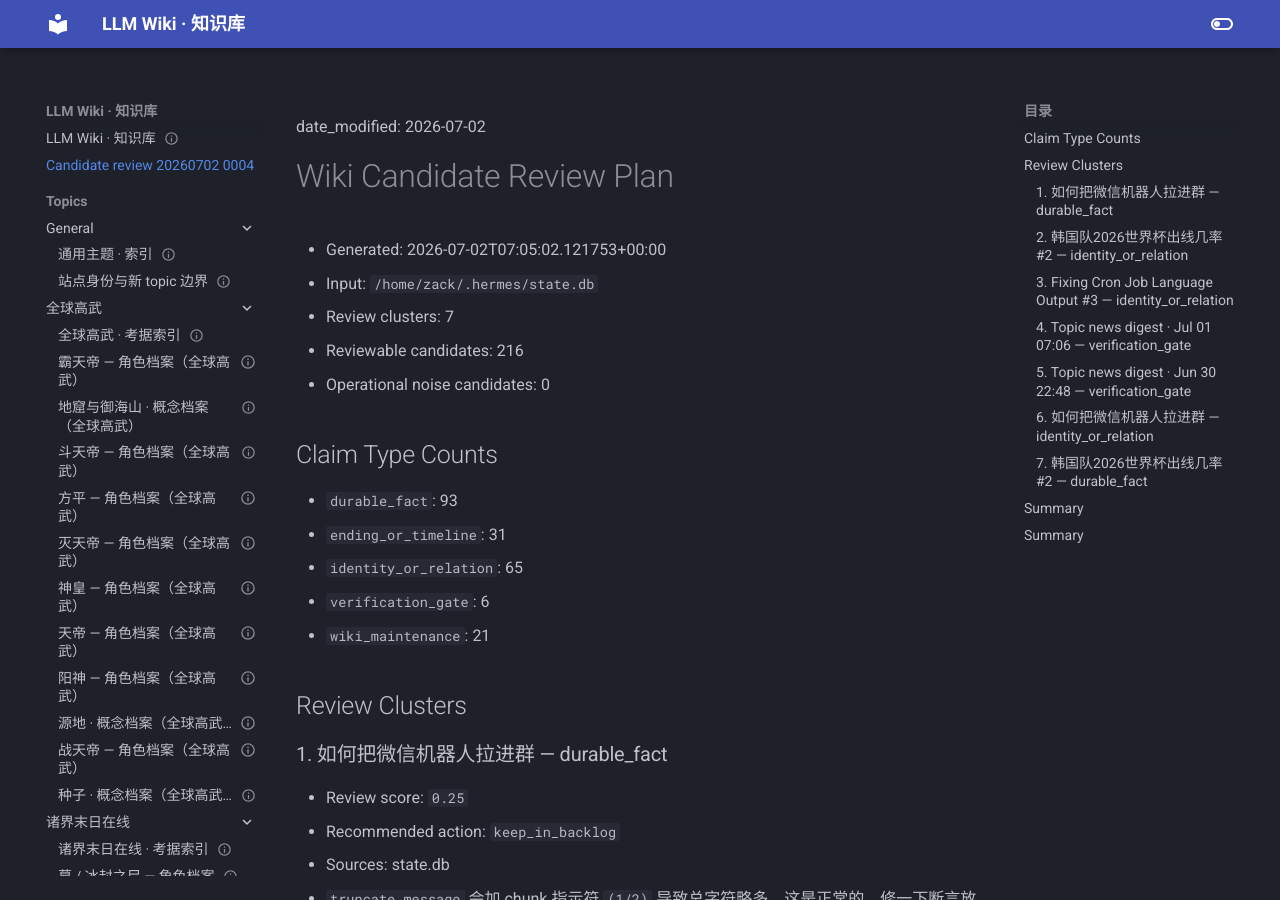
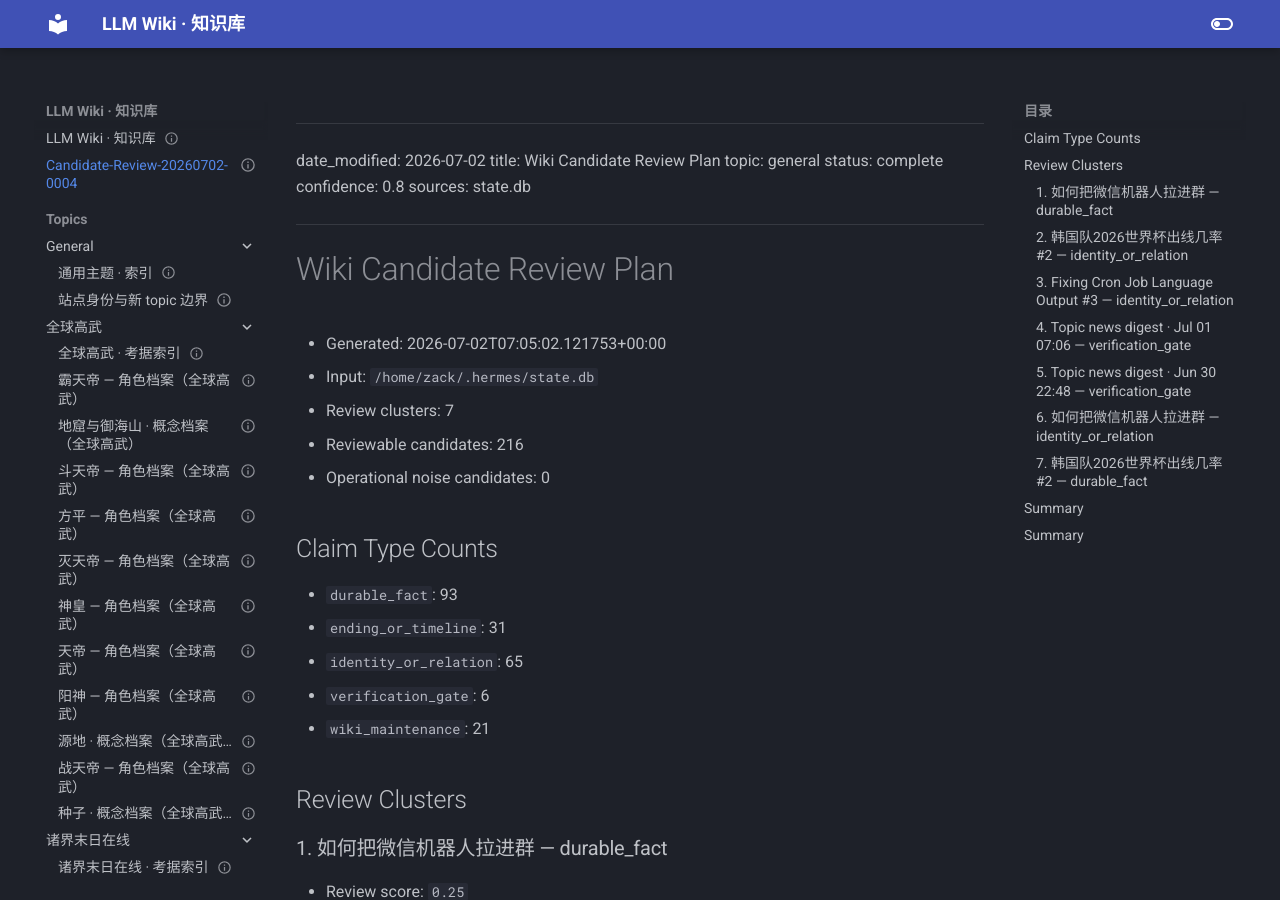
Before and after one commit to Zack3155/llm-wiki, an MkDocs documentation site: the page built from docs/reviews/candidate-review-20260702-0004.md, in a window 1280 px wide and 900 px high. Built offline with MkDocs 1.6.1 and Material for MkDocs 9.7.7, drawn with Linux system fonts in a browser that asks for light colours.

Commit message:
Wiki Linter Auto-Commit: 2026-07-02 06:08:55

```diff
--- a/docs/reviews/candidate-review-20260702-0004.md
+++ b/docs/reviews/candidate-review-20260702-0004.md
@@ -1,9 +1,22 @@
+---
+title: Candidate-Review-20260702-0004
+date_added: 2026-07-02
+status: stub
+confidence: 0.00
+sources:
+  - local wiki
+---
 
 
 
-
-
+---
 date_modified: 2026-07-02
+title: Wiki Candidate Review Plan
+topic: general
+status: complete
+confidence: 0.8
+sources: state.db
+---
 # Wiki Candidate Review Plan
 
 - Generated: 2026-07-02T07:05:02.121753+00:00
```
